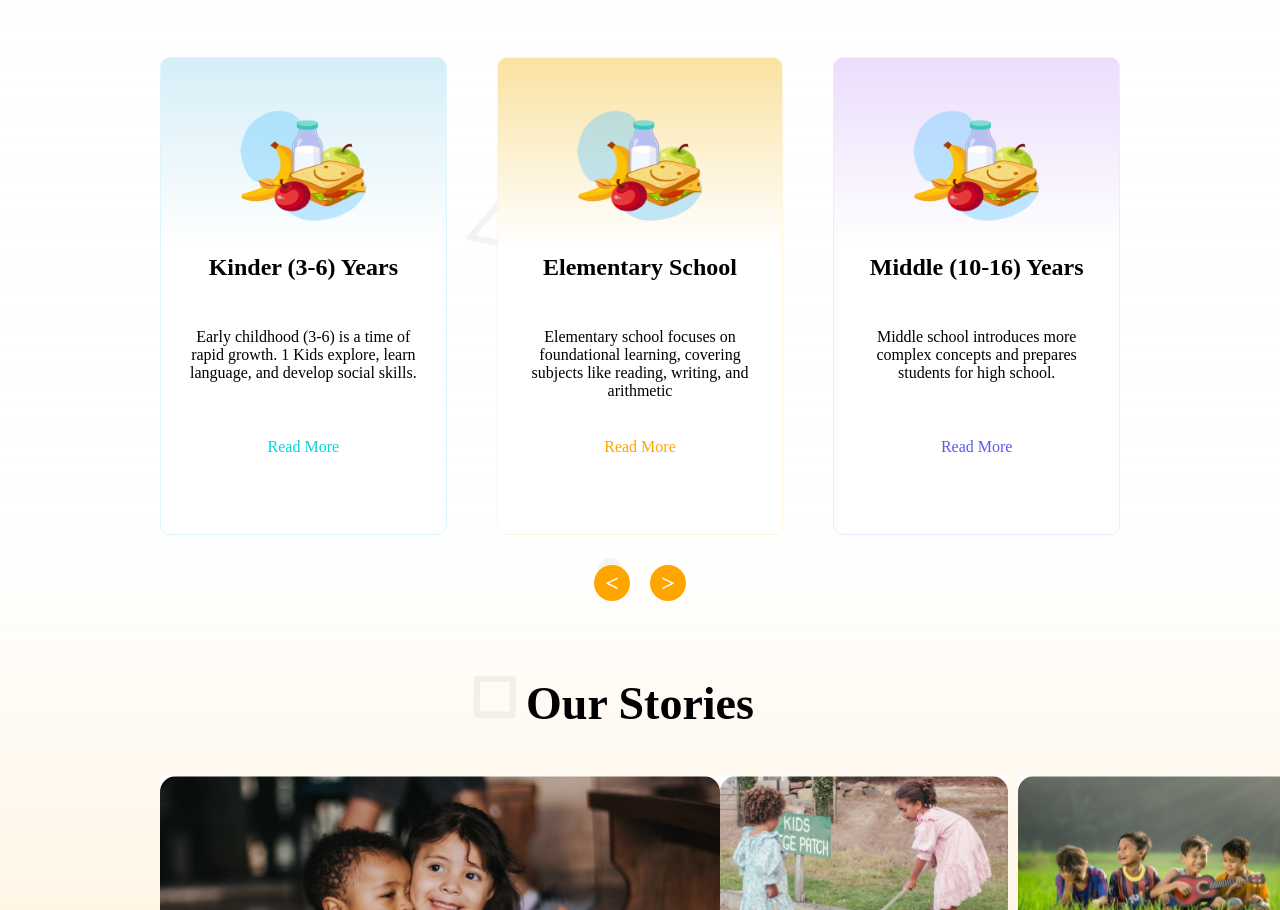
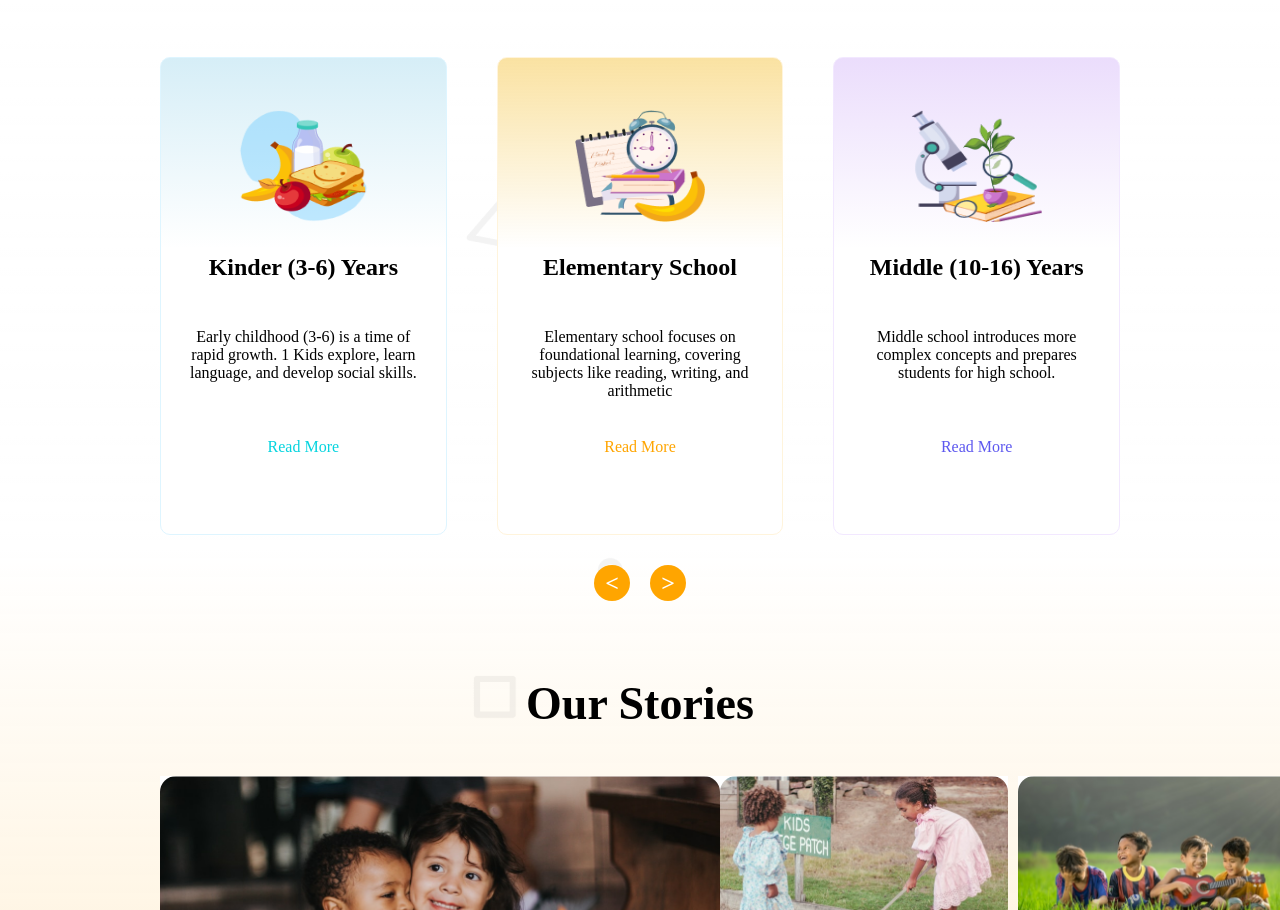
Before and after one commit to rafi0112/Kids_School, a plain HTML site: page index.html in a window 1280 px wide. Shown: the part 884-1794 px from the top of the page. Drawn offline with Linux system fonts and the light colour scheme.

Commit message:
Update index.html

```diff
--- a/index.html
+++ b/index.html
@@ -30,7 +30,8 @@
         <h3>" Admissions are open! Enroll your kids now. "
         </h3>
     </marquee>
-    <main class="mainn">
+    <main class="main">
+        <div class="mainn">
             <section class="banner display-flex">
                 <div class="banner-left display-flex">
                     <h2><span class="orange">Empowering</span>
@@ -51,13 +52,13 @@
                         <h5 class="light-blue">Read More</h5>
                     </div>
                     <div class="card card0 display-flex">
-                    <img src="assets/kinder.png" alt="  ">
+                        <img src="assets/elementary.png" alt="  ">
                         <h4>Elementary School</h4>
                         <p>Elementary school focuses on foundational learning, covering subjects like reading, writing, and arithmetic</p>
                         <h5 class="orange">Read More</h5>
                     </div>
                     <div class="card card1 display-flex">
-                    <img src="assets/kinder.png" alt="  ">
+                        <img src="assets/middle.png" alt="  ">
                         <h4>Middle (10-16) Years</h4>
                         <p>Middle school introduces more complex concepts and prepares students for high school.</p>
                         <h5 class="purple">Read More</h5>
@@ -68,7 +69,6 @@
                     <div class="icon-container">
                         <span class="icon">&lt;</span>
                     </div>
-
                     <div class="icon-container">
                         <span class="icon">&gt;</span>
                     </div>
@@ -120,6 +120,7 @@
                 </div>
                 <button class="white">View All</button>
             </section>
+        </div>
     </main>
 
 
```
Lines whose indentation alone changed are shown as unchanged.
